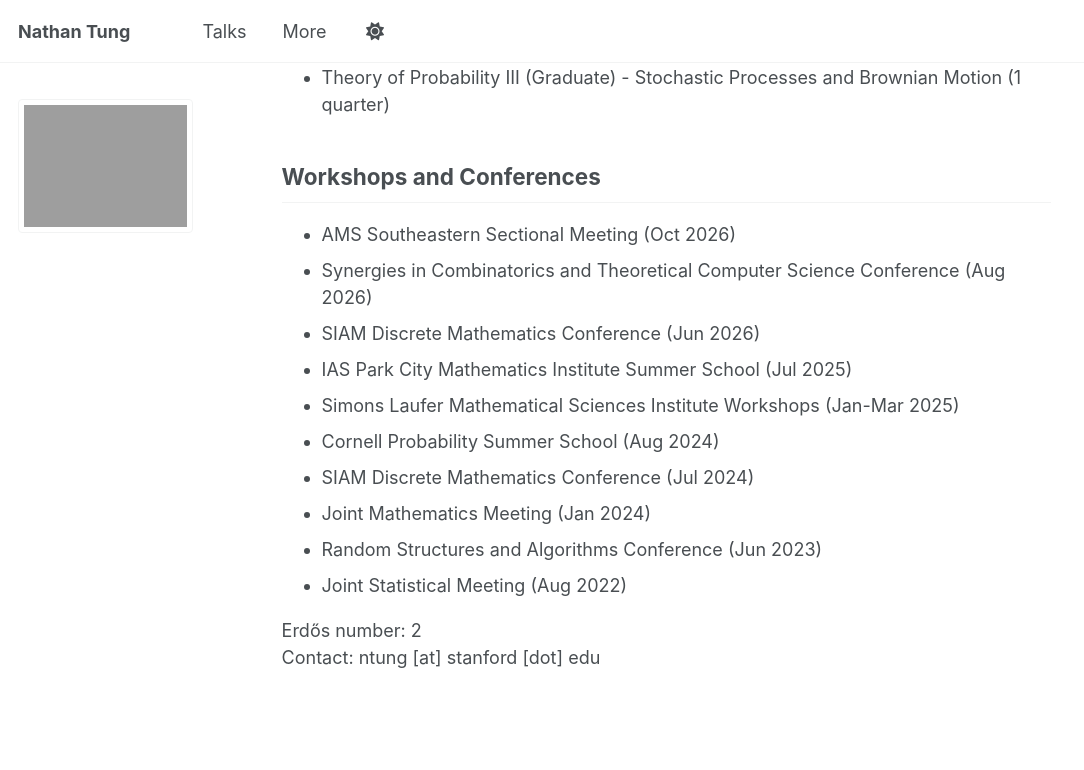
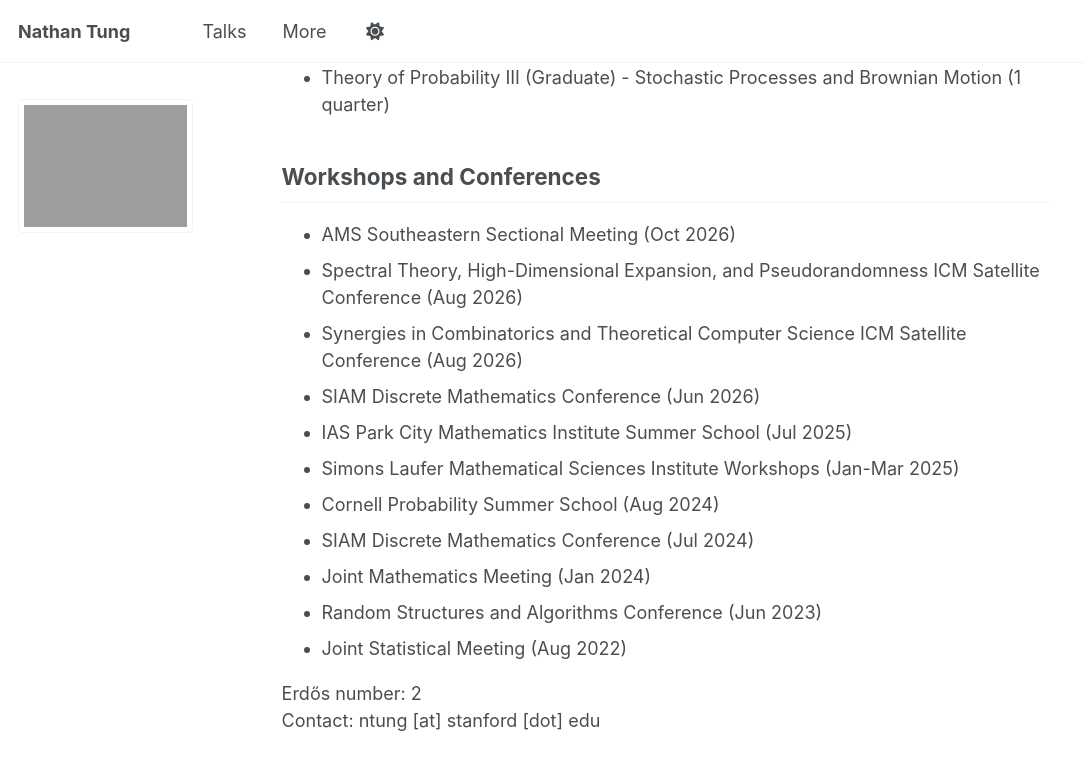
Before and after one commit to njtung/njtung.github.io, a Jekyll site: the page built from _pages/about.md, in a window 1280 px wide and 900 px high, scrolled down 958 px. Shown: the top 770 px of the window, without its empty margins (0-1084 px from the left). Built offline with Jekyll 4.4.1, drawn with Linux system fonts in a browser that asks for light colours; a script that is not in the unit is left out.

Commit message:
Update about.md

```diff
--- a/_pages/about.md
+++ b/_pages/about.md
@@ -49,7 +49,8 @@ Graph with Jerome Sanes, Eli Upfal, and Ani Eloyan. Preprint (2021). [pdf](https
 ## Workshops and Conferences
 
 * AMS Southeastern Sectional Meeting (Oct 2026)
-* Synergies in Combinatorics and Theoretical Computer Science Conference (Aug 2026)
+* Spectral Theory, High-Dimensional Expansion, and Pseudorandomness ICM Satellite Conference (Aug 2026)
+* Synergies in Combinatorics and Theoretical Computer Science ICM Satellite Conference (Aug 2026)
 * SIAM Discrete Mathematics Conference (Jun 2026)
 * IAS Park City Mathematics Institute Summer School (Jul 2025)
 * Simons Laufer Mathematical Sciences Institute Workshops (Jan-Mar 2025)
```
